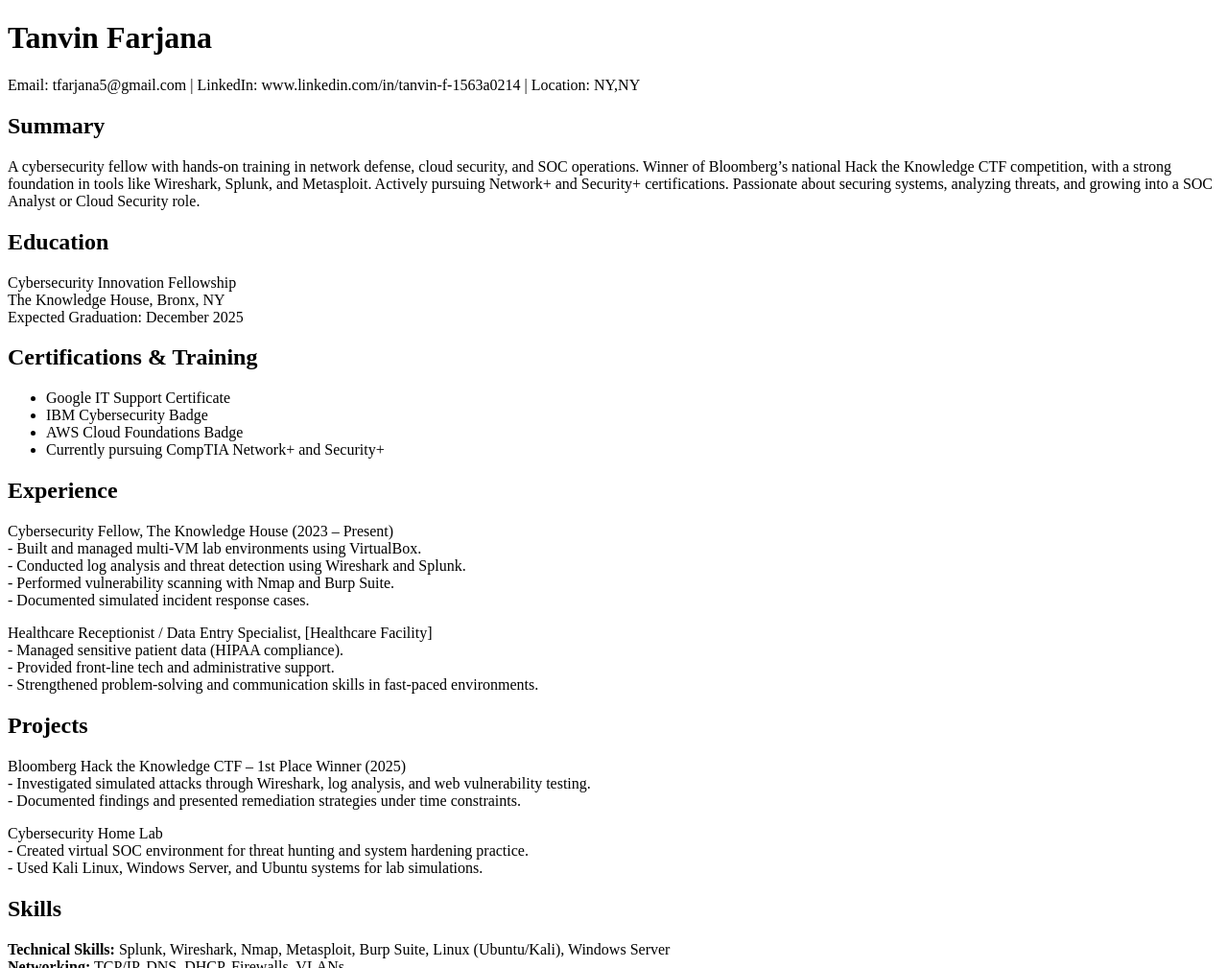
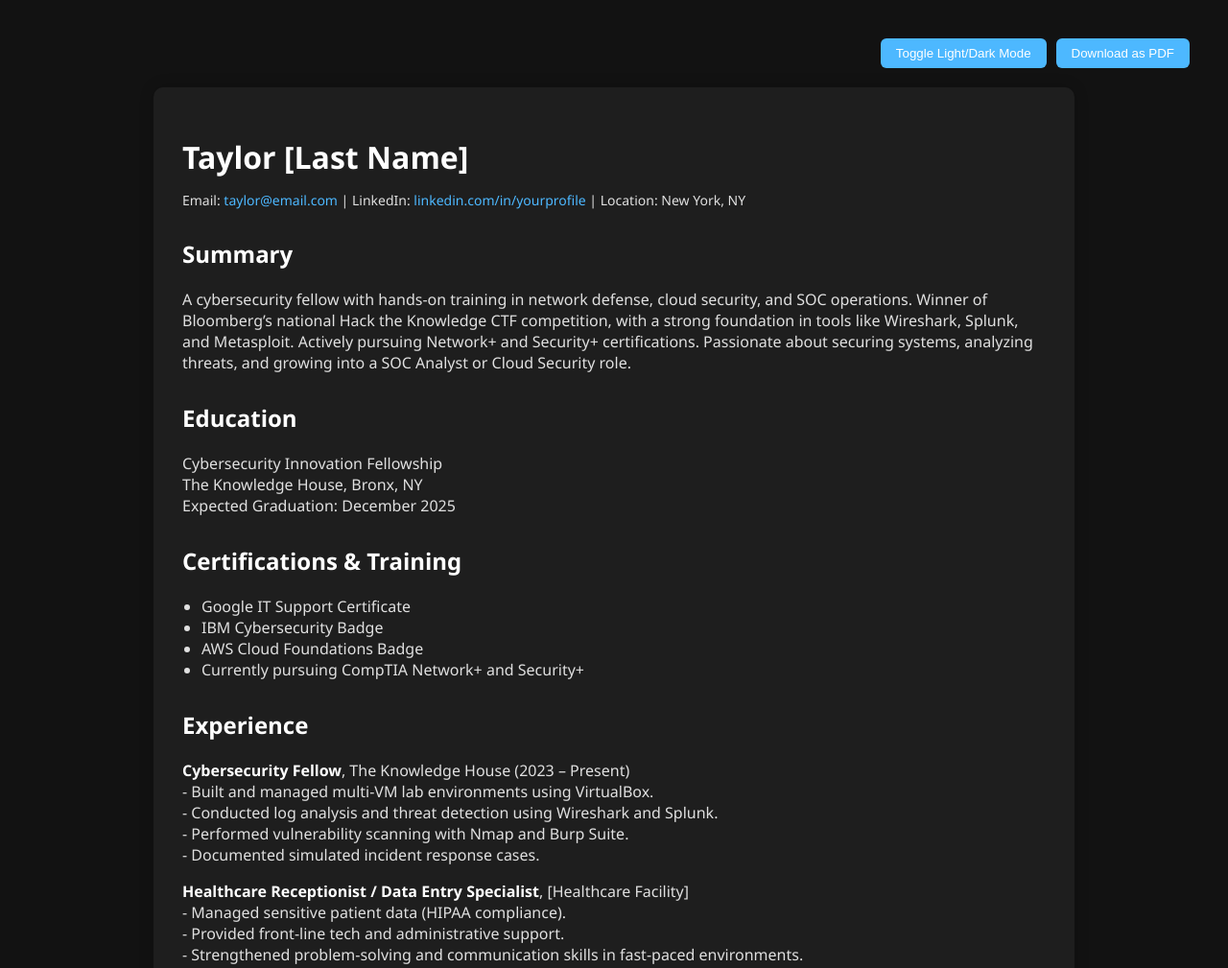
Before and after one commit to tfarjana/myportfolio, a plain HTML site: page resume.html in a window 1280 px wide. Shown: the top 1009 px of the page at 96% size. Drawn offline with Linux system fonts and the light colour scheme.

Commit message:
Dark mode commit with README and resume~

```diff
--- a/resume.html
+++ b/resume.html
@@ -1,22 +1,130 @@
 <!DOCTYPE html>
-<html>
+<html lang="en">
 <head>
-  <title>Tanvin Farjana - Cybersecurity Resume</title>
+  <meta charset="UTF-8">
+  <title>Taylor [Last Name] - Cybersecurity Resume</title>
+  <script src="https://cdnjs.cloudflare.com/ajax/libs/html2pdf.js/0.10.1/html2pdf.bundle.min.js"></script>
+  <style>
+    :root {
+      --bg-color: #121212;
+      --text-color: #e0e0e0;
+      --heading-color: #ffffff;
+      --section-bg: #1e1e1e;
+      --link-color: #4db8ff;
+    }
+
+    body.light-mode {
+      --bg-color: #f4f4f4;
+      --text-color: #333;
+      --heading-color: #2c3e50;
+      --section-bg: #ffffff;
+      --link-color: #007acc;
+    }
+
+    body {
+      font-family: 'Segoe UI', Tahoma, Geneva, Verdana, sans-serif;
+      background-color: var(--bg-color);
+      color: var(--text-color);
+      margin: 40px;
+      transition: background-color 0.3s, color 0.3s;
+    }
+
+    .container {
+      max-width: 900px;
+      margin: 0 auto;
+      padding: 30px;
+      background-color: var(--section-bg);
+      border-radius: 10px;
+      box-shadow: 0 0 15px rgba(0,0,0,0.2);
+    }
+
+    h1, h2 {
+      color: var(--heading-color);
+    }
+
+    h1 {
+      font-size: 32px;
+      margin-bottom: 5px;
+    }
+
+    .contact-info {
+      font-size: 14px;
+      color: var(--text-color);
+      margin-bottom: 20px;
+    }
+
+    ul {
+      padding-left: 20px;
+    }
+
+    strong {
+      color: var(--heading-color);
+    }
+
+    .section {
+      margin-top: 30px;
+    }
+
+    a {
+      color: var(--link-color);
+      text-decoration: none;
+    }
+
+    a:hover {
+      text-decoration: underline;
+    }
+
+    .button-bar {
+      display: flex;
+      justify-content: flex-end;
+      gap: 10px;
+      margin-bottom: 20px;
+    }
+
+    .button-bar button {
+      padding: 8px 16px;
+      background-color: var(--link-color);
+      border: none;
+      color: white;
+      cursor: pointer;
+      border-radius: 6px;
+      transition: background-color 0.2s ease;
+    }
+
+    .button-bar button:hover {
+      background-color: #3399ff;
+    }
+  </style>
 </head>
 <body>
-  <h1>Tanvin Farjana</h1>
-  <p>Email: tfarjana5@gmail.com | LinkedIn: www.linkedin.com/in/tanvin-f-1563a0214 | Location: NY,NY</p>
+  <div class="button-bar">
+    <button onclick="toggleMode()">Toggle Light/Dark Mode</button>
+    <button onclick="downloadPDF()">Download as PDF</button>
+  </div>
 
+  <div class="container" id="resume">
+    <h1>Taylor [Last Name]</h1>
+    <p class="contact-info">
+      Email: <a href="mailto:taylor@email.com">taylor@email.com</a> |
+      LinkedIn: <a href="https://www.linkedin.com/in/yourprofile" target="_blank">linkedin.com/in/yourprofile</a> |
+      Location: New York, NY
+    </p>
+
+    <div class="section">
       <h2>Summary</h2>
       <p>A cybersecurity fellow with hands-on training in network defense, cloud security, and SOC operations.
         Winner of Bloomberg’s national Hack the Knowledge CTF competition, with a strong foundation in tools like Wireshark, Splunk, and Metasploit.
         Actively pursuing Network+ and Security+ certifications. Passionate about securing systems, analyzing threats, and growing into a SOC Analyst or Cloud Security role.</p>
+    </div>
 
+    <div class="section">
       <h2>Education</h2>
       <p>Cybersecurity Innovation Fellowship<br>
         The Knowledge House, Bronx, NY<br>
         Expected Graduation: December 2025</p>
+    </div>
 
+    <div class="section">
       <h2>Certifications & Training</h2>
       <ul>
         <li>Google IT Support Certificate</li>
@@ -24,32 +132,58 @@
         <li>AWS Cloud Foundations Badge</li>
         <li>Currently pursuing CompTIA Network+ and Security+</li>
       </ul>
+    </div>
 
+    <div class="section">
       <h2>Experience</h2>
-  <p>Cybersecurity Fellow, The Knowledge House (2023 – Present)<br>
+      <p><strong>Cybersecurity Fellow</strong>, The Knowledge House (2023 – Present)<br>
         - Built and managed multi-VM lab environments using VirtualBox.<br>
         - Conducted log analysis and threat detection using Wireshark and Splunk.<br>
         - Performed vulnerability scanning with Nmap and Burp Suite.<br>
         - Documented simulated incident response cases.</p>
 
-  <p>Healthcare Receptionist / Data Entry Specialist, [Healthcare Facility]<br>
+      <p><strong>Healthcare Receptionist / Data Entry Specialist</strong>, [Healthcare Facility]<br>
         - Managed sensitive patient data (HIPAA compliance).<br>
         - Provided front-line tech and administrative support.<br>
         - Strengthened problem-solving and communication skills in fast-paced environments.</p>
+    </div>
 
+    <div class="section">
       <h2>Projects</h2>
-  <p>Bloomberg Hack the Knowledge CTF – 1st Place Winner (2025)<br>
+      <p><strong>Bloomberg Hack the Knowledge CTF – 1st Place Winner (2025)</strong><br>
         - Investigated simulated attacks through Wireshark, log analysis, and web vulnerability testing.<br>
         - Documented findings and presented remediation strategies under time constraints.</p>
 
-  <p>Cybersecurity Home Lab<br>
+      <p><strong>Cybersecurity Home Lab</strong><br>
         - Created virtual SOC environment for threat hunting and system hardening practice.<br>
         - Used Kali Linux, Windows Server, and Ubuntu systems for lab simulations.</p>
+    </div>
 
+    <div class="section">
       <h2>Skills</h2>
       <p><strong>Technical Skills:</strong> Splunk, Wireshark, Nmap, Metasploit, Burp Suite, Linux (Ubuntu/Kali), Windows Server<br>
         <strong>Networking:</strong> TCP/IP, DNS, DHCP, Firewalls, VLANs<br>
         <strong>Scripting:</strong> Python (Beginner), Bash<br>
         <strong>Soft Skills:</strong> Communication, Attention to Detail, Problem-Solving, Customer Service</p>
+    </div>
+  </div>
+
+  <script>
+    function toggleMode() {
+      document.body.classList.toggle('light-mode');
+    }
+
+    function downloadPDF() {
+      const resume = document.getElementById("resume");
+      const opt = {
+        margin: 0.3,
+        filename: 'Taylor_Resume.pdf',
+        image: { type: 'jpeg', quality: 0.98 },
+        html2canvas: { scale: 2 },
+        jsPDF: { unit: 'in', format: 'letter', orientation: 'portrait' }
+      };
+      html2pdf().from(resume).set(opt).save();
+    }
+  </script>
 </body>
 </html>
```
Lines whose indentation alone changed are shown as unchanged.
